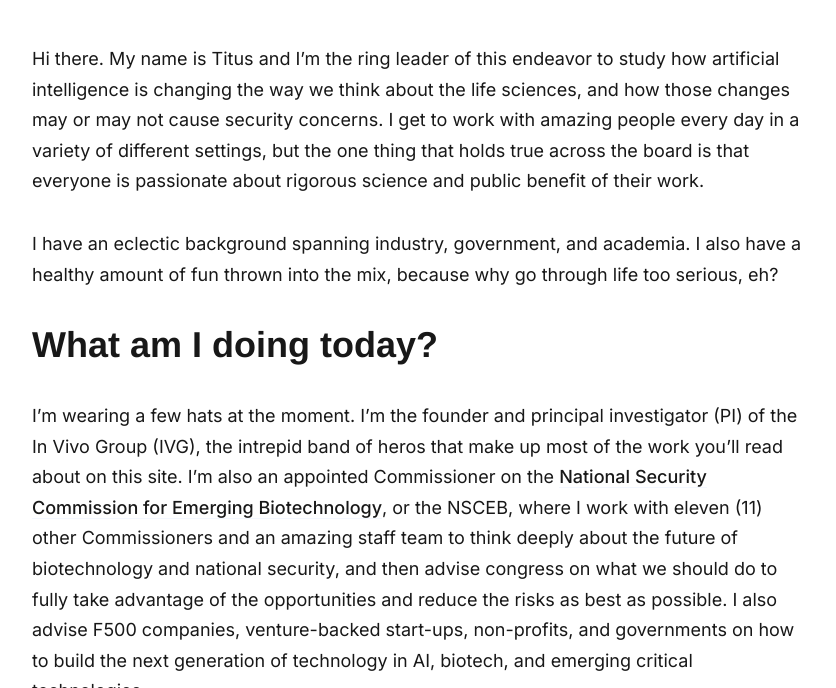
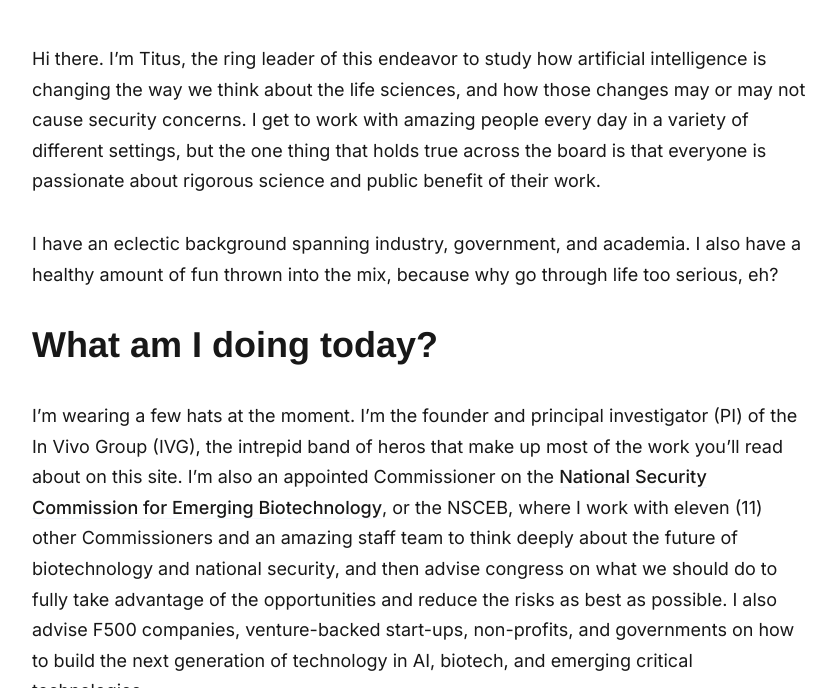
Before and after one commit to riyamehta18/theinvivogroup.github.io, a Jekyll site: the page built from _teams/2000-01-01-alexander-titus.md, in a window 1280 px wide and 900 px high, scrolled down 702 px, cut to the strip 212-900 px from the top of the window. Shown: the whole strip, without its empty margins (218-1054 px from the left). Built offline with Jekyll 4.4.1, drawn with Linux system fonts in a browser that asks for light colours; nearby versions of some CDN libraries; some web fonts are replaced.

Commit message:
Update 2000-01-01-alexander-titus.md

```diff
--- a/_teams/2000-01-01-alexander-titus.md
+++ b/_teams/2000-01-01-alexander-titus.md
@@ -5,7 +5,7 @@
 image: '/images/titus/dmc.jpg'
 ---
 
-Hi there. My name is Titus and I'm the ring leader of this endeavor to study how artificial intelligence is changing the way we think about the life sciences, and how those changes may or may not cause security concerns. I get to work with amazing people every day in a variety of different settings, but the one thing that holds true across the board is that everyone is passionate about rigorous science and public benefit of their work.
+Hi there. I'm Titus, the ring leader of this endeavor to study how artificial intelligence is changing the way we think about the life sciences, and how those changes may or may not cause security concerns. I get to work with amazing people every day in a variety of different settings, but the one thing that holds true across the board is that everyone is passionate about rigorous science and public benefit of their work.
 
 I have an eclectic background spanning industry, government, and academia. I also have a healthy amount of fun thrown into the mix, because why go through life too serious, eh?
 
```
